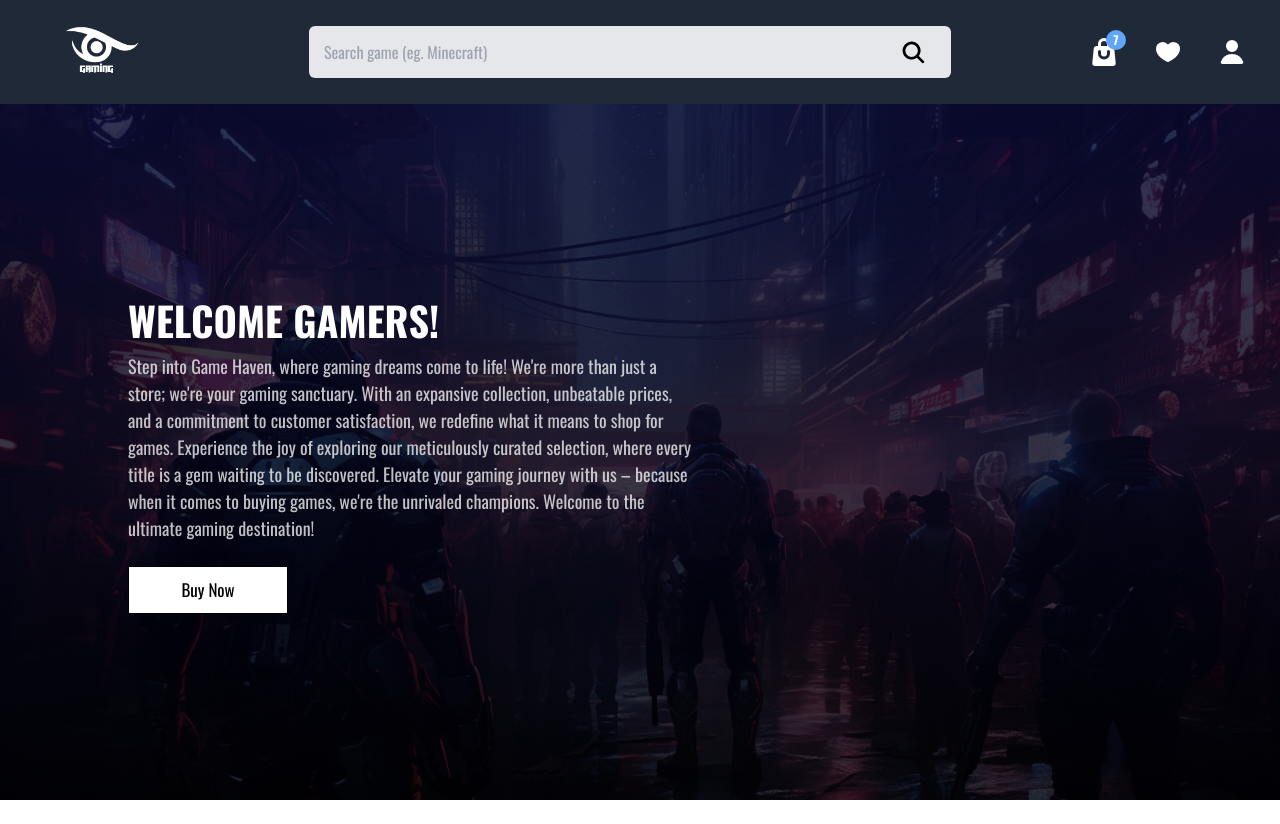
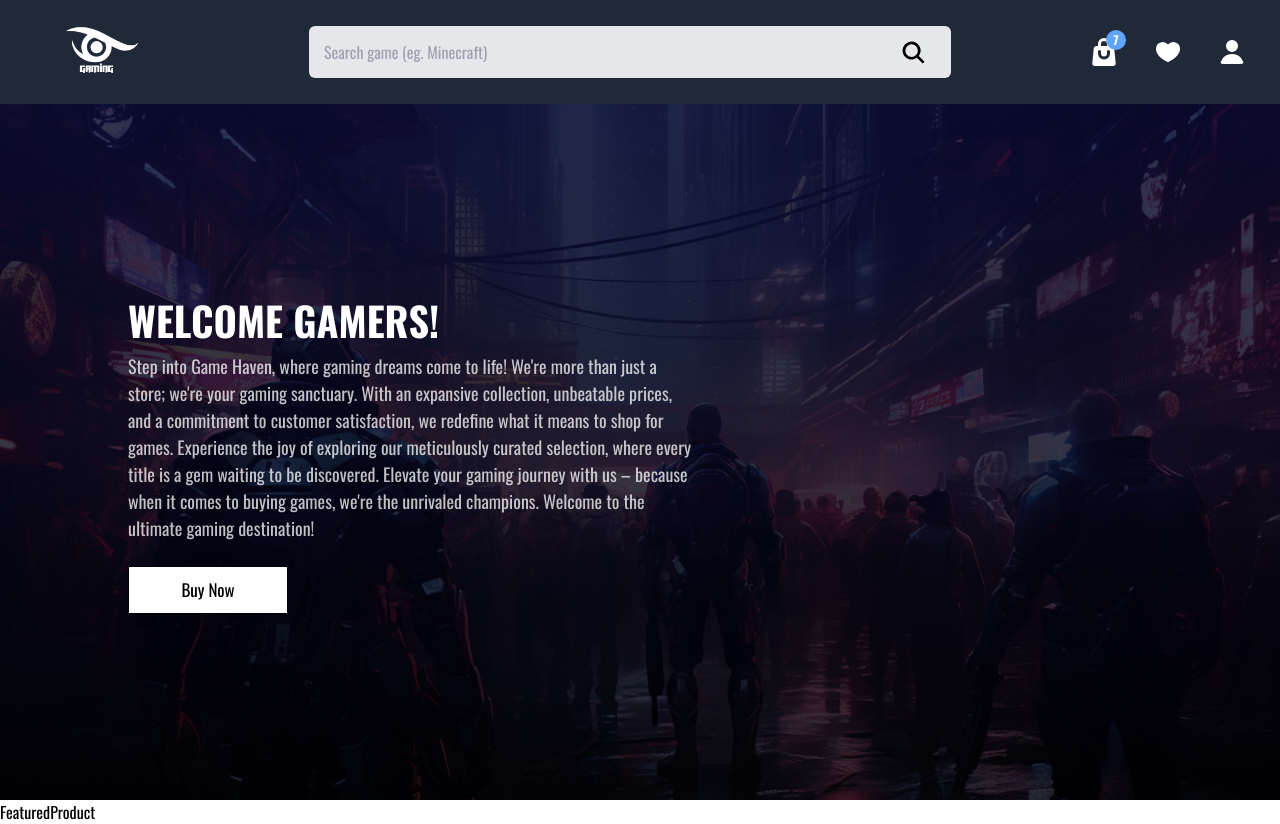
Before and after one commit to Zavista/game-store, a Next.js app: page / in a window 1280 px wide. Before the commit the page ends 800 px from the top, so only its background shows below. Built offline with nearby package versions, Linux system fonts and the light colour scheme.

Commit message:
Import FeaturedProduct

```diff
--- a/pages/index.tsx
+++ b/pages/index.tsx
@@ -1,12 +1,14 @@
 import React from 'react'
 import Nav from '../components/Nav'
 import Hero from '../components/Hero'
+import FeaturedProduct from '../components/FeaturedProduct'
 
 const HomePage = () => {
   return (
     <div className='overflow-x-hidden'>
       <Nav></Nav>
       <Hero></Hero>
+      <FeaturedProduct></FeaturedProduct>
     </div>
   )
 }
```
